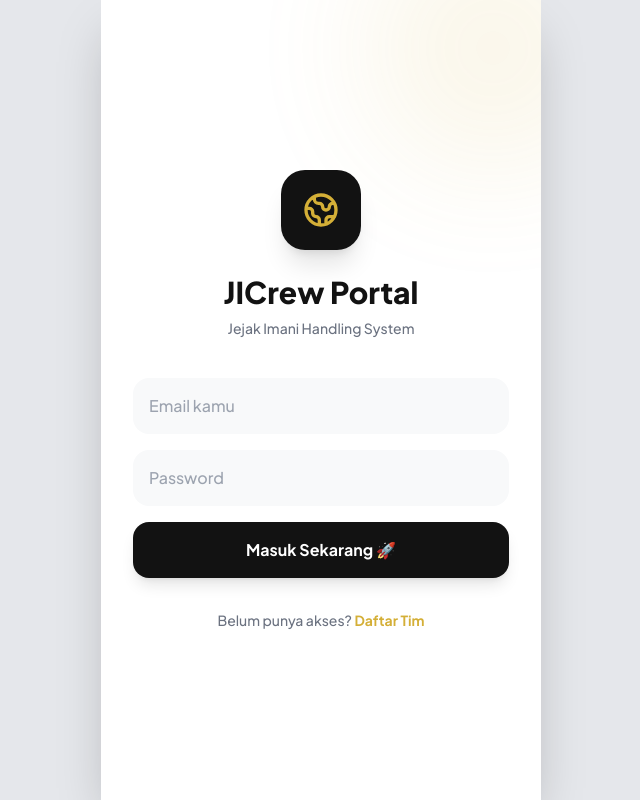
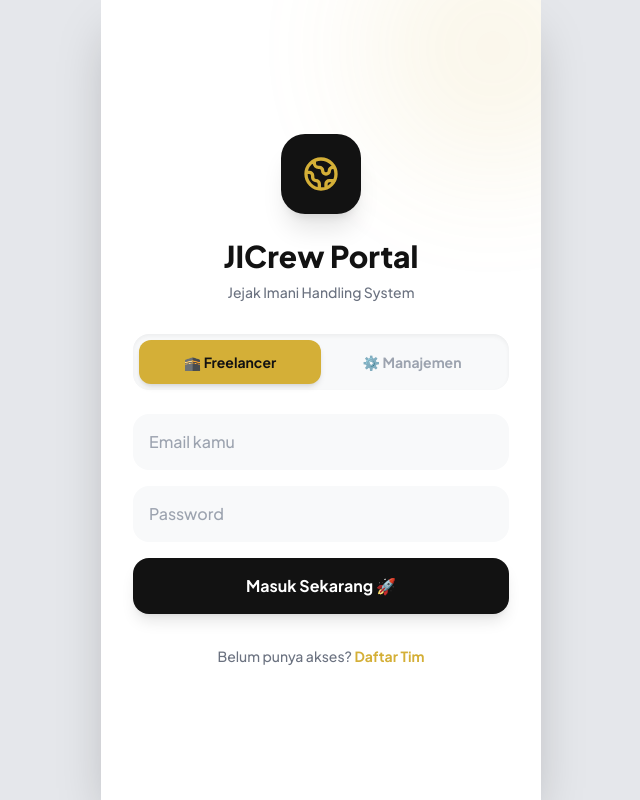
Before and after one commit to fathurrahmanalmasyi-source/handlingKSA, a plain HTML site: page index.html in a window 1280 px wide. Shown: the whole page, without its empty margins (319-959 px from the left). Drawn offline with nearby package versions, Linux system fonts and the light colour scheme.

Commit message:
Update index.html

```diff
--- a/index.html
+++ b/index.html
@@ -37,22 +37,31 @@
 
     <!-- ============ LOGIN ============ -->
     <div id="view-login" class="view-section p-8 flex flex-col justify-center min-h-screen bg-white relative overflow-hidden">
-        <div class="absolute -top-20 -right-20 w-64 h-64 bg-gold rounded-full opacity-10 blur-3xl"></div>
-        <div class="text-center mb-10 z-10">
-            <div class="mx-auto w-20 h-20 bg-dark text-gold flex items-center justify-center rounded-3xl mb-6 shadow-xl">
+        <div id="login-blob" class="absolute -top-20 -right-20 w-64 h-64 bg-gold rounded-full opacity-10 blur-3xl transition-colors duration-300"></div>
+
+        <div class="text-center mb-8 z-10">
+            <div id="login-logo" class="mx-auto w-20 h-20 bg-dark text-gold flex items-center justify-center rounded-3xl mb-6 shadow-xl transition-colors duration-300">
                 <svg xmlns="http://www.w3.org/2000/svg" class="h-10 w-10" fill="none" viewBox="0 0 24 24" stroke="currentColor" stroke-width="2"><path stroke-linecap="round" stroke-linejoin="round" d="M3.055 11H5a2 2 0 012 2v1a2 2 0 002 2 2 2 0 012 2v2.945M8 3.935V5.5A2.5 2.5 0 0010.5 8h.5a2 2 0 012 2 2 2 0 104 0 2 2 0 012-2h1.064M15 20.488V18a2 2 0 012-2h3.064M21 12a9 9 0 11-18 0 9 9 0 0118 0z"/></svg>
             </div>
             <h1 class="text-3xl font-extrabold text-dark">JICrew Portal</h1>
-            <p class="text-sm text-gray-500 mt-2 font-medium">Jejak Imani Handling System</p>
+            <p id="login-subtitle" class="text-sm text-gray-500 mt-2 font-medium">Jejak Imani Handling System</p>
         </div>
+
+        <!-- TOGGLE SWITCH -->
+        <div class="bg-surface p-1.5 rounded-2xl flex relative mb-6 z-10 shadow-inner">
+            <div id="toggle-slider" class="absolute top-1.5 left-1.5 w-[calc(50%-6px)] h-[calc(100%-12px)] bg-gold rounded-xl shadow-md transition-all duration-300"></div>
+            <button onclick="auth.setLoginMode('freelancer')" id="mode-freelancer" class="flex-1 py-3 text-center font-bold text-sm rounded-xl z-10 transition-colors text-dark">🕋 Freelancer</button>
+            <button onclick="auth.setLoginMode('manajemen')" id="mode-manajemen" class="flex-1 py-3 text-center font-bold text-sm rounded-xl z-10 transition-colors text-gray-400">⚙️ Manajemen</button>
+        </div>
+
         <form id="form-login" class="space-y-4 z-10">
             <input type="email" id="log-email" class="w-full p-4 bg-surface rounded-2xl focus:ring-2 focus:ring-dark font-medium" required placeholder="Email kamu">
             <input type="password" id="log-pass" class="w-full p-4 bg-surface rounded-2xl focus:ring-2 focus:ring-dark font-medium" required placeholder="Password">
-            <button type="submit" class="btn-bounce w-full bg-dark text-white font-bold p-4 rounded-2xl shadow-lg mt-6">Masuk Sekarang 🚀</button>
+            <button type="submit" id="login-btn" class="btn-bounce w-full bg-dark text-white font-bold p-4 rounded-2xl shadow-lg mt-6 transition-colors duration-300">Masuk Sekarang 🚀</button>
         </form>
-        <p class="text-center mt-8 text-sm text-gray-500 font-medium z-10">Belum punya akses? <a href="#" onclick="app.navigate('register')" class="text-gold font-bold">Daftar Tim</a></p>
+
+        <p id="login-register-link" class="text-center mt-8 text-sm text-gray-500 font-medium z-10">Belum punya akses? <a href="#" onclick="app.navigate('register')" class="text-gold font-bold">Daftar Tim</a></p>
     </div>
-
     <!-- ============ REGISTER ============ -->
     <div id="view-register" class="view-section hidden p-8 flex flex-col justify-center min-h-screen bg-white">
         <h2 class="text-3xl font-extrabold text-dark mb-2 text-center">Join JICrew 👋</h2>
```
